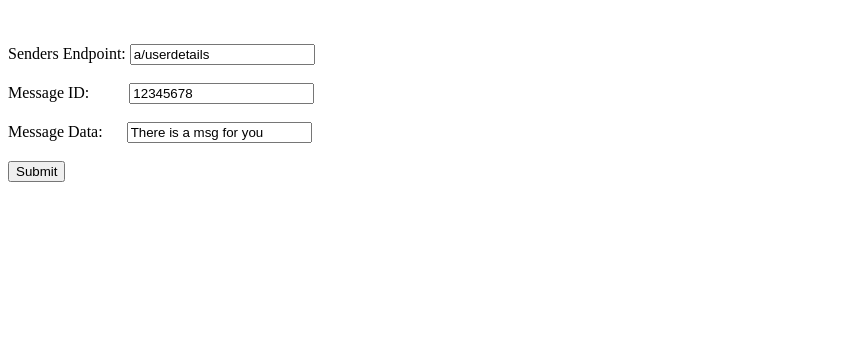
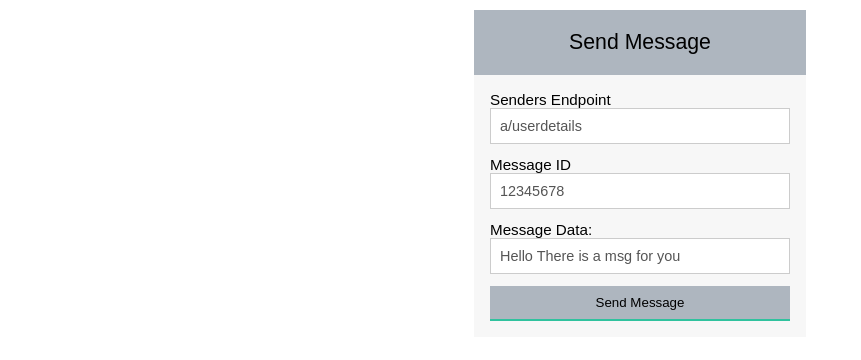
Before and after one commit to ravirnjn88/helloworld, a Flask app: page /demo/sendmsg in a window 1280 px wide. Shown: the top 360 px of the page, without its empty margins (0-861 px from the left). Run offline with Flask 2, Linux system fonts and the light colour scheme.

Commit message:
Fixed issue #1 #2 #4 #6 and improved the ui

```diff
--- a/mps/__init__.py
+++ b/mps/__init__.py
@@ -67,8 +67,4 @@ def demo1():
 
 @m_s.route('/demo', methods=['GET'])
 def demo2():
-    c = "<body><p><a href='http://raviranjan.xyz/demo/sendmsg' \
-    target='_blank'>Send Message</a></p><p>\
-    <a href='http://raviranjan.xyz/demo/viewmsg'\
-     target='_blank'>Show Received Messages By Services</a></p></body>"
-    return c
+    return render_template('maindemo.html')
--- a/templates/demo.html
+++ b/templates/demo.html
@@ -1,13 +1,99 @@
-<form action="/mps/acceptmsg" method="POST">
-  <br><br>
-  Senders Endpoint:
-  <input type="text" name="senders_endpoint" value="a/userdetails">
-  <br><br>
-  Message ID:&nbsp &nbsp &nbsp &nbsp &nbsp
-  <input type="text" name="msgid" value="12345678">
-  <br><br>
-  Message Data:&nbsp &nbsp &nbsp
-  <input type="text" name="msgdata" value="There is a msg for you">
-  <br><br>
-  <input type="submit" value="Submit">
+<!DOCTYPE html>
+<html>
+<head>
+<style>
+.form-style-6{
+    font: 95% Arial, Helvetica, sans-serif;
+    max-width: 300px;
+    margin: 10px auto;
+    padding: 16px;
+    background: #F7F7F7;
+}
+.form-style-6 h1{
+    background: #AEB6BF;
+    padding: 20px 0;
+    font-size: 140%;
+    font-weight: 300;
+    text-align: center;
+    color: #000000;
+    margin: -16px -16px 16px -16px;
+}
+.form-style-6 input[type="text"],
+.form-style-6 input[type="date"],
+.form-style-6 input[type="datetime"],
+.form-style-6 input[type="email"],
+.form-style-6 input[type="number"],
+.form-style-6 input[type="search"],
+.form-style-6 input[type="time"],
+.form-style-6 input[type="url"],
+.form-style-6 textarea,
+.form-style-6 select
+{
+    -webkit-transition: all 0.30s ease-in-out;
+    -moz-transition: all 0.30s ease-in-out;
+    -ms-transition: all 0.30s ease-in-out;
+    -o-transition: all 0.30s ease-in-out;
+    outline: none;
+    box-sizing: border-box;
+    -webkit-box-sizing: border-box;
+    -moz-box-sizing: border-box;
+    width: 100%;
+    background: #fff;
+    margin-bottom: 4%;
+    border: 1px solid #ccc;
+    padding: 3%;
+    color: #555;
+    font: 95% Arial, Helvetica, sans-serif;
+}
+.form-style-6 input[type="text"]:focus,
+.form-style-6 input[type="date"]:focus,
+.form-style-6 input[type="datetime"]:focus,
+.form-style-6 input[type="email"]:focus,
+.form-style-6 input[type="number"]:focus,
+.form-style-6 input[type="search"]:focus,
+.form-style-6 input[type="time"]:focus,
+.form-style-6 input[type="url"]:focus,
+.form-style-6 textarea:focus,
+.form-style-6 select:focus
+{
+    box-shadow: 0 0 5px #43D1AF;
+    padding: 3%;
+    border: 1px solid #43D1AF;
+}
+
+.form-style-6 input[type="submit"],
+.form-style-6 input[type="button"]{
+    box-sizing: border-box;
+    -webkit-box-sizing: border-box;
+    -moz-box-sizing: border-box;
+    width: 100%;
+    padding: 3%;
+    background: #AEB6BF;
+    border-bottom: 2px solid #30C29E;
+    border-top-style: none;
+    border-right-style: none;
+    border-left-style: none;
+    color: #000000;
+}
+.form-style-6 input[type="submit"]:hover,
+.form-style-6 input[type="button"]:hover{
+    background: #2EBC99;
+}
+</style>
+</head>
+<body>
+
+<div class="form-style-6">
+<h1>Send Message</h1>
+<form action="http://raviranjan.xyz/mps/acceptmsg" method="POST">
+Senders Endpoint<input type="text" name="senders_endpoint" value="a/userdetails"/>
+Message ID
+<input type="text" name="msgid" value="12345678"/>
+Message Data:
+<input type="text" name="msgdata" value="Hello There is a msg for you"></input>
+<input type="submit" value="Send Message" />
 </form>
+</div>
+
+</body>
+</html>
```
Also changed, not shown: templates/maindemo.html (added, +27 -0 lines).
